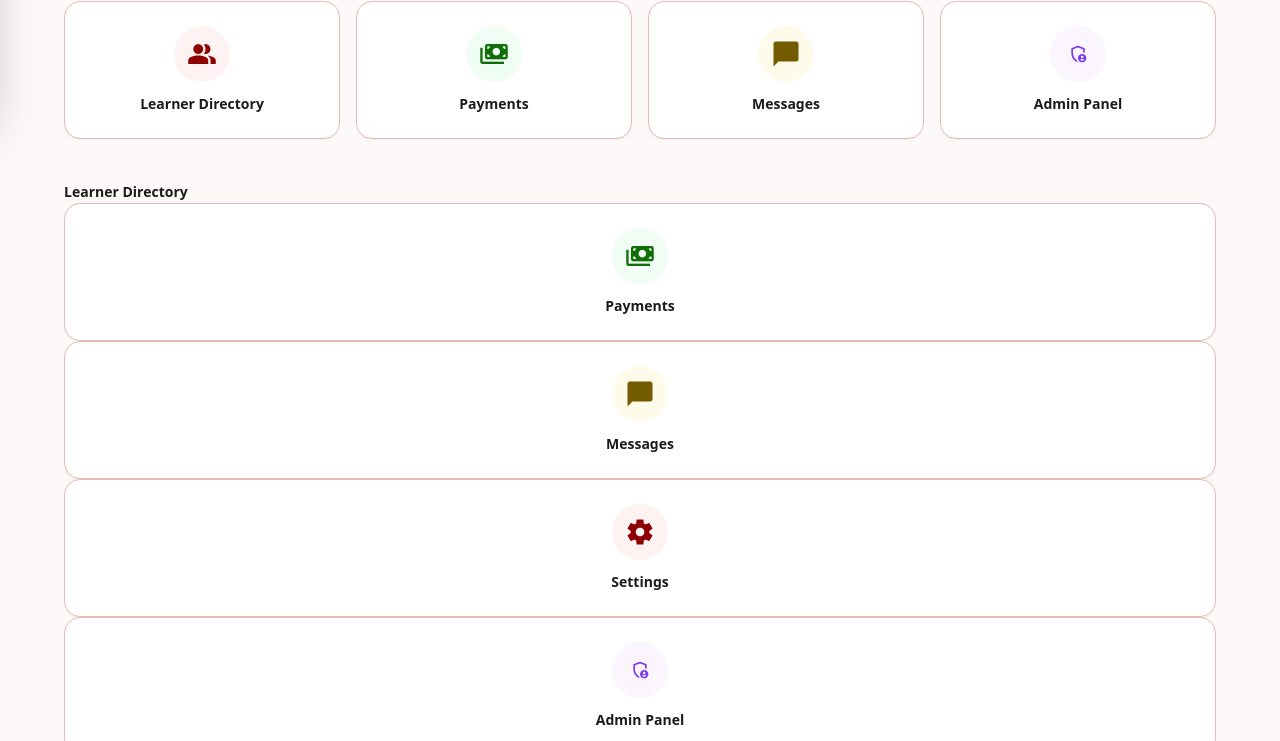
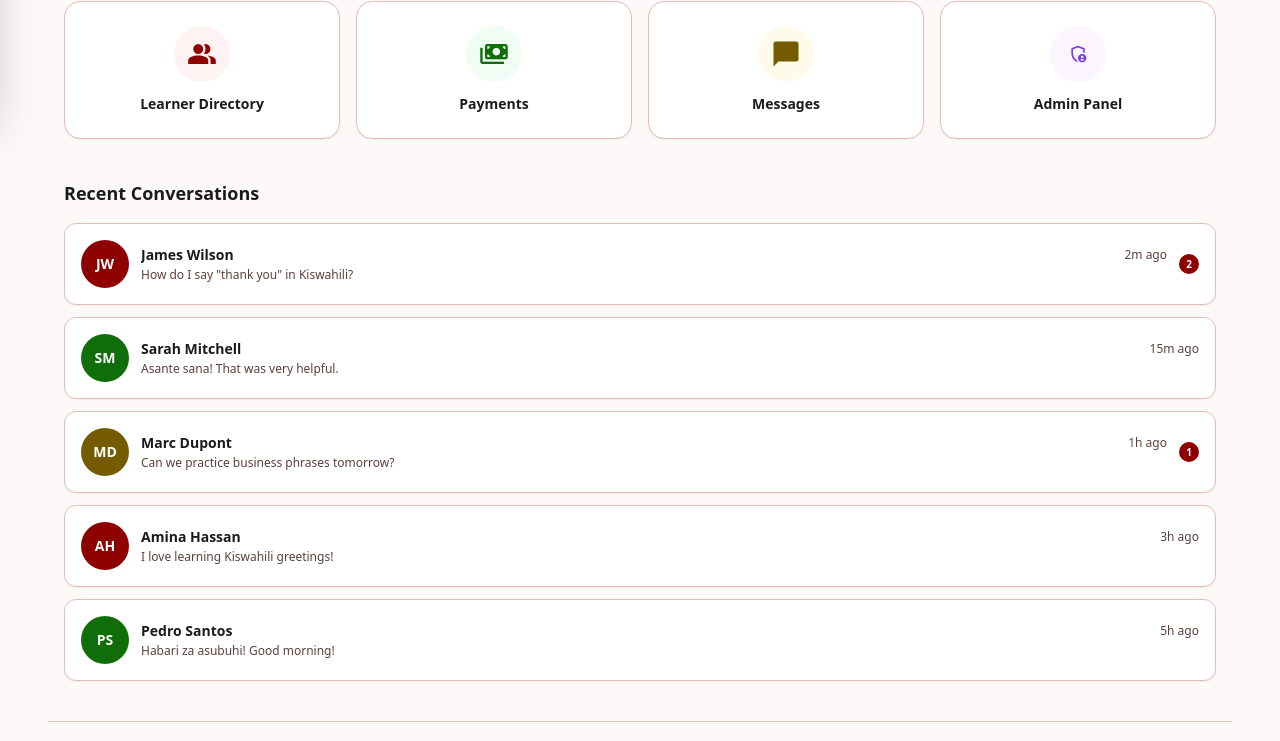
Before and after one commit to n29965745-max/texting-factory, a website: page dashboard.html in a window 1280 px wide. Shown: the part 685-1426 px from the top of the page. Drawn offline with nearby package versions, Linux system fonts and the light colour scheme.

Commit message:
Fix duplicate quick actions, normalize bottom nav Home links to dashboard.html, seed demo stats data

```diff
--- a/dashboard.html
+++ b/dashboard.html
@@ -154,33 +154,6 @@
       <span class="font-semibold text-sm text-on-surface">Admin Panel</span>
     </a>
   </div>
-      <span class="font-semibold text-sm text-on-surface">Learner Directory</span>
-    </a>
-    <a href="payments.html" class="quick-action flex flex-col items-center gap-3 bg-surface-container-lowest rounded-2xl p-6 border border-outline-variant shadow-sm text-center">
-      <div class="w-14 h-14 rounded-full bg-green-50 flex items-center justify-center">
-        <span class="material-symbols-outlined text-secondary text-3xl" style="font-variation-settings:'FILL' 1;">payments</span>
-      </div>
-      <span class="font-semibold text-sm text-on-surface">Payments</span>
-    </a>
-    <a href="#" class="quick-action flex flex-col items-center gap-3 bg-surface-container-lowest rounded-2xl p-6 border border-outline-variant shadow-sm text-center">
-      <div class="w-14 h-14 rounded-full bg-amber-50 flex items-center justify-center">
-        <span class="material-symbols-outlined text-tertiary text-3xl" style="font-variation-settings:'FILL' 1;">chat_bubble</span>
-      </div>
-      <span class="font-semibold text-sm text-on-surface">Messages</span>
-    </a>
-    <a href="#" class="quick-action flex flex-col items-center gap-3 bg-surface-container-lowest rounded-2xl p-6 border border-outline-variant shadow-sm text-center">
-      <div class="w-14 h-14 rounded-full bg-red-50 flex items-center justify-center">
-        <span class="material-symbols-outlined text-primary text-3xl" style="font-variation-settings:'FILL' 1;">settings</span>
-      </div>
-      <span class="font-semibold text-sm text-on-surface">Settings</span>
-    </a>
-    <a href="admin.html" class="quick-action flex flex-col items-center gap-3 bg-surface-container-lowest rounded-2xl p-6 border border-outline-variant shadow-sm text-center">
-      <div class="w-14 h-14 rounded-full bg-purple-50 flex items-center justify-center">
-        <span class="material-symbols-outlined text-xl" style="color:#7c3aed;">admin_panel_settings</span>
-      </div>
-      <span class="font-semibold text-sm text-on-surface">Admin Panel</span>
-    </a>
-  </div>
 
   <!-- Recent Conversations -->
   <h3 class="text-lg font-bold text-on-surface mb-4">Recent Conversations</h3>
@@ -274,6 +247,20 @@
 </aside>
 
 <script>
+  // ════════════════════════════════════════════════════════════════════════
+  // Seed demo data on first visit
+  // ════════════════════════════════════════════════════════════════════════
+  if (!localStorage.getItem('tf_seeded')) {
+    localStorage.setItem('tf_streak', '7');
+    localStorage.setItem('tf_lessons', '24');
+    localStorage.setItem('tf_total_earnings', '4600');
+    localStorage.setItem('tf_learners_count', '12');
+    localStorage.setItem('tf_last_active', new Date().toDateString());
+    const todayKey = 'tf_earnings_' + new Date().toDateString();
+    localStorage.setItem(todayKey, '460');
+    localStorage.setItem('tf_seeded', '1');
+  }
+
   // ════════════════════════════════════════════════════════════════════════
   // Load user data
   // ════════════════════════════════════════════════════════════════════════
```
Also changed, not shown: chats.html (+1 -1 lines), learners.html (+1 -1 lines), payments.html (+5 -5 lines), profile.html (+1 -1 lines).
